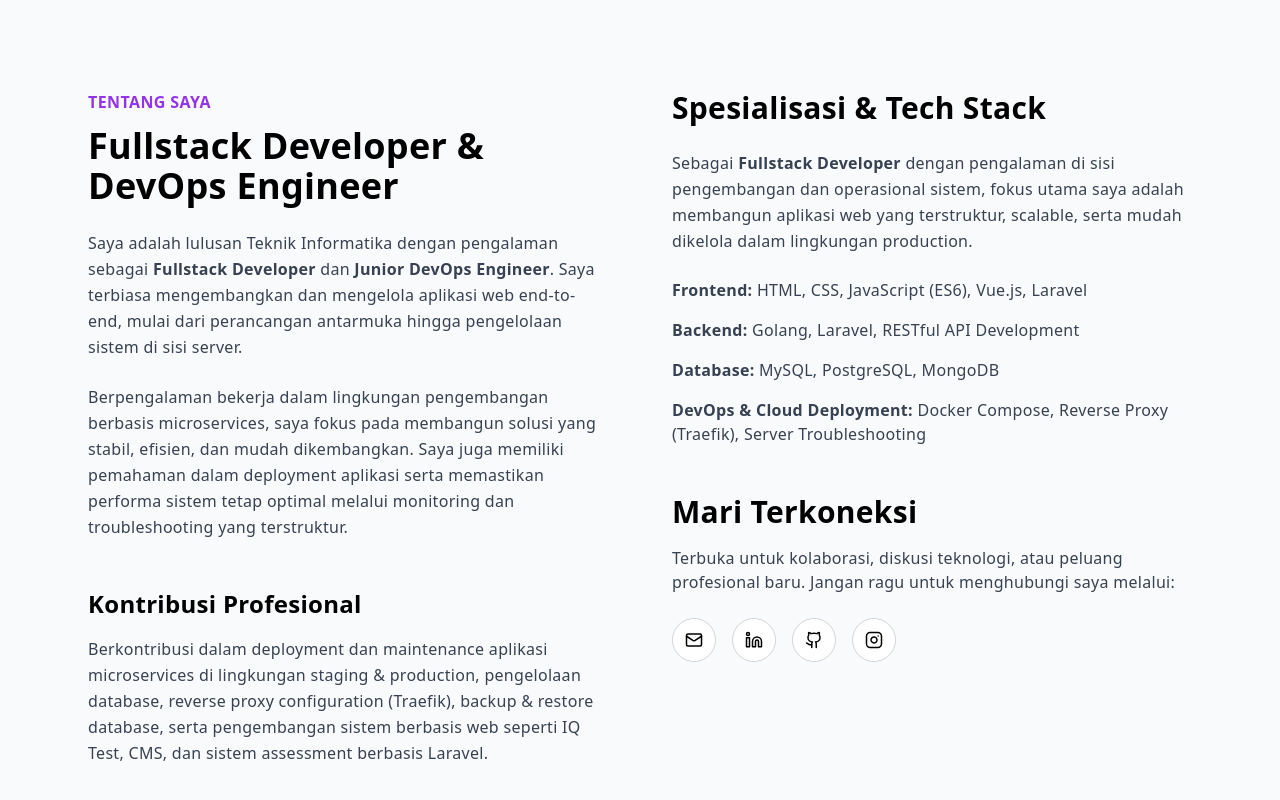
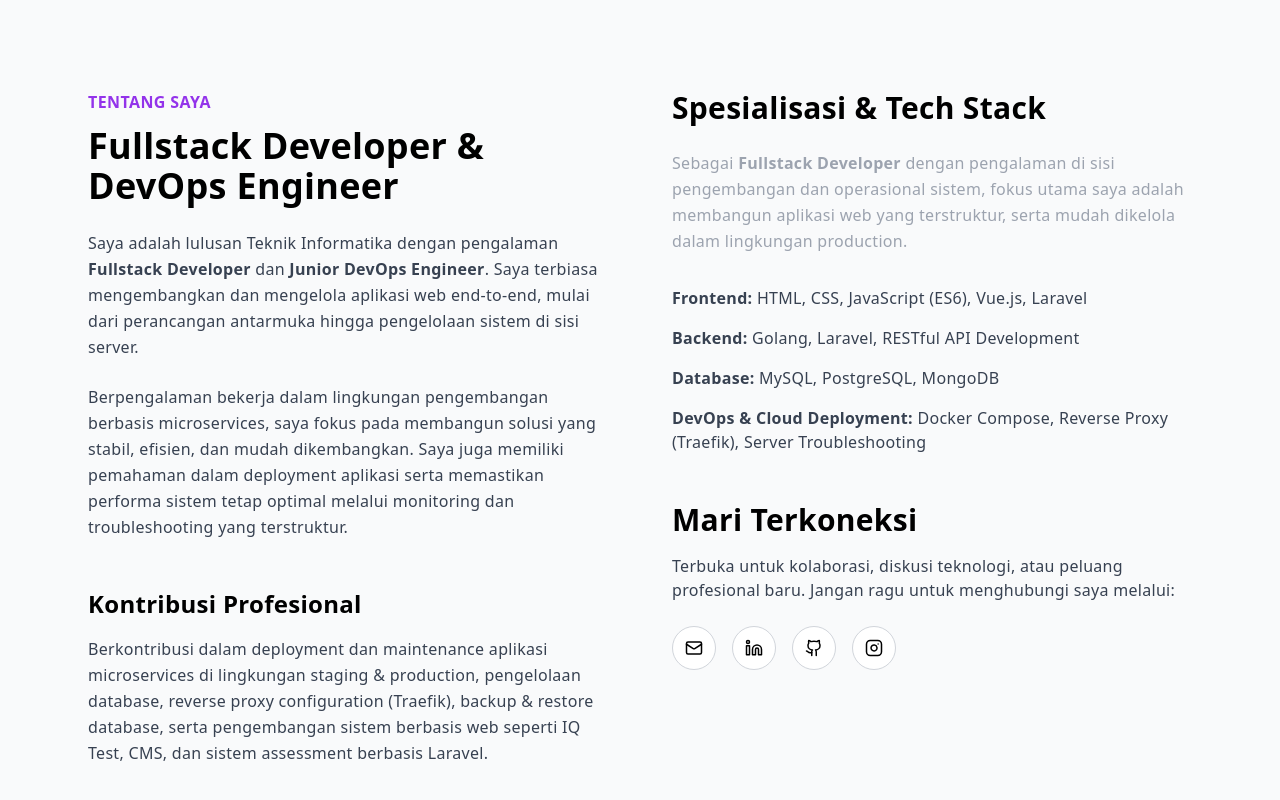
Before and after one commit to DaffaAudyaPramana/portfolio-dapa, a Next.js app: page / in a window 1280 px wide. Shown: the part 806-1606 px from the top of the page. Built offline with nearby package versions, Linux system fonts and the light colour scheme.

Commit message:
update last pengalaman

```diff
--- a/sections/About.tsx
+++ b/sections/About.tsx
@@ -24,7 +24,7 @@ export default function About() {
 
 <p className="text-gray-700 leading-relaxed mb-6">
   Saya adalah lulusan Teknik Informatika
-  dengan pengalaman sebagai <strong>Fullstack Developer</strong> dan
+  dengan pengalaman <strong>Fullstack Developer</strong> dan
   <strong> Junior DevOps Engineer</strong>. Saya terbiasa mengembangkan
   dan mengelola aplikasi web end-to-end, mulai dari perancangan antarmuka
   hingga pengelolaan sistem di sisi server.
@@ -58,10 +58,10 @@ export default function About() {
     Spesialisasi & Tech Stack
   </h3>
 
-  <p className="text-gray-700 leading-relaxed mb-6">
+  <p className="text-gray-400 leading-relaxed mb-8 max-w-xl">
     Sebagai <strong>Fullstack Developer</strong> dengan pengalaman di sisi
     pengembangan dan operasional sistem, fokus utama saya adalah membangun
-    aplikasi web yang terstruktur, scalable, serta mudah dikelola dalam
+    aplikasi web yang terstruktur, serta mudah dikelola dalam
     lingkungan production.
   </p>
 
@@ -112,15 +112,7 @@ export default function About() {
     {
       icon: <Instagram size={18} />,
       link: "https://instagram.com/audydaffpramn",
-    },
-    // {
-    //   icon: <Youtube size={18} />,
-    //   link: "https://youtube.com/@username",
-    // },
-    // {
-    //   icon: <Twitter size={18} />,
-    //   link: "https://twitter.com/username",
-    // },
+    }
   ].map((item, index) => (
     <a
       key={index}
```
